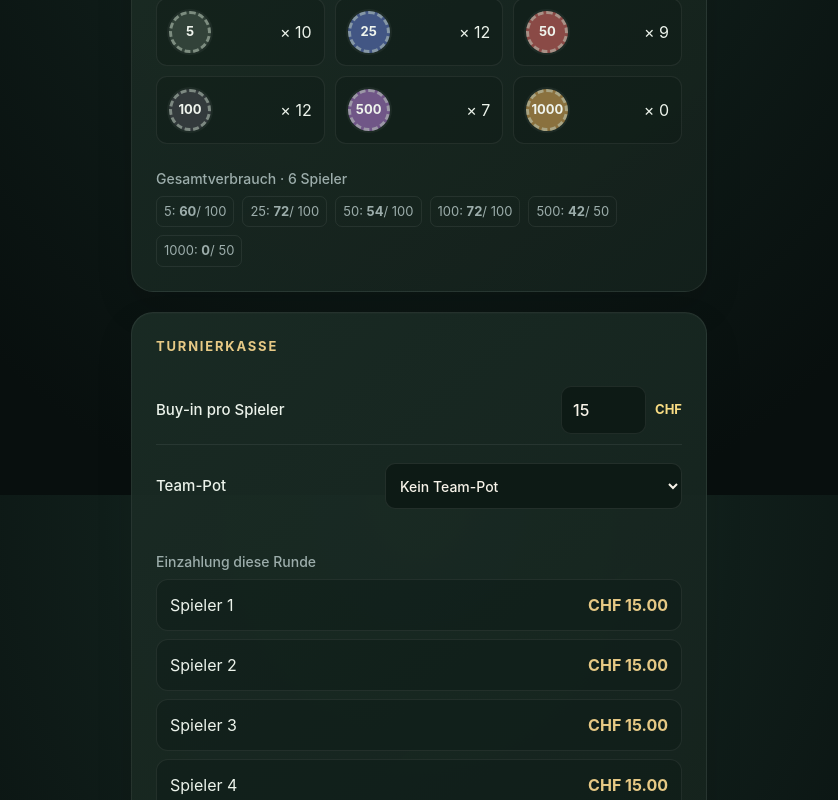
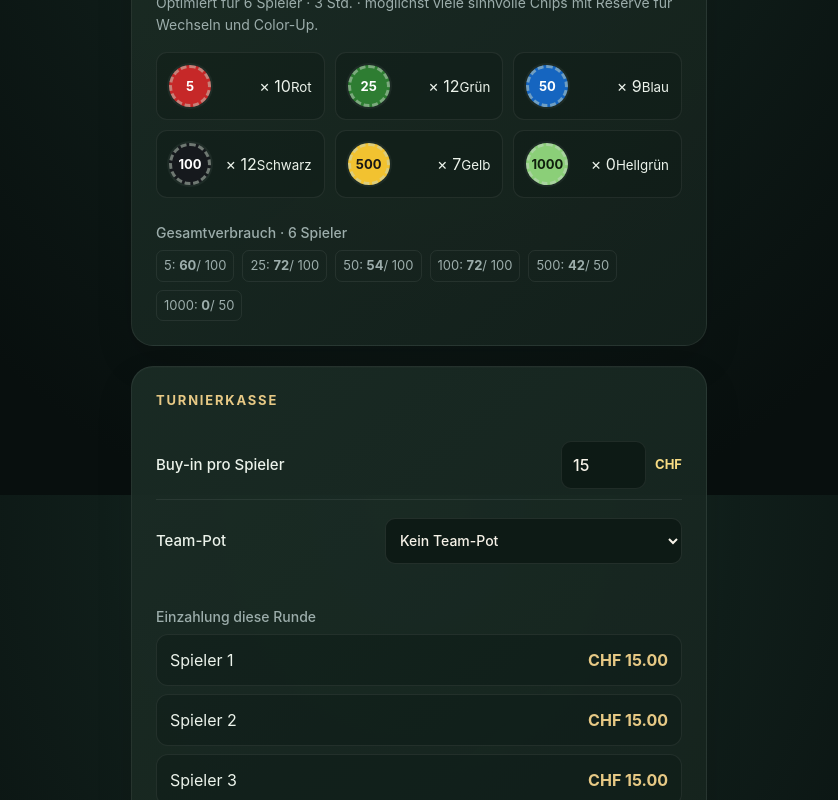
Before and after one commit to yanik404/poker-tournament-app, a React (Vite) app: page / in a window 1280 px wide. Both pictures are taken after a click on the button "Turnier erstellen". Shown: the part 305-1105 px from the top of the page, without its empty margins (221-1059 px from the left). Built offline with nearby package versions, Linux system fonts and the light colour scheme.

Commit message:
feat: show exact Gonser chip colours in plan

```diff
--- a/src/components/TournamentPlan.tsx
+++ b/src/components/TournamentPlan.tsx
@@ -1,5 +1,5 @@
 import { useMemo, useState } from 'react';
-import { DENOMINATIONS, stackValue, totalUsage } from '../logic/chips';
+import { CHIP_COLOURS, DENOMINATIONS, stackValue, totalUsage } from '../logic/chips';
 import { createBalancedTeams, DEFAULT_FINANCE, mainPrizes, money, playerContribution, totalTeamPot } from '../logic/finances';
 import { TeamAssignments } from './TeamAssignments';
 import type { ChipStack, FinanceSettings, Level, Player, Settings, Team } from '../types/tournament';
@@ -18,7 +18,7 @@ export function TournamentPlan({ settings, players, stack, levels, onStart, onBa
   const prizesValid = finance.prizePercentages.reduce((sum, value) => sum + value, 0) === 100 && finance.prizePercentages[0] > finance.prizePercentages[1] && finance.prizePercentages[1] > finance.prizePercentages[2];
   return <main className="screen plan">
     <button className="back" onClick={onBack}>‹ Zurück</button><h1>Dein Turnier</h1>
-    <section className="panel"><h2>Startstack pro Spieler</h2><div className="stack-value">{stackValue(stack).toLocaleString('de-CH')} <small>Chips</small></div><div className="chip-grid">{DENOMINATIONS.map(chip => <div key={chip}><b>{chip}</b><span>× {stack[chip]}</span></div>)}</div><h3>Gesamtverbrauch · {settings.players} Spieler</h3><div className="usage">{DENOMINATIONS.map(chip => <span key={chip}>{chip}: <b>{use[chip]}</b>/ {chip === 500 || chip === 1000 ? 50 : 100}</span>)}</div></section>
+    <section className="panel"><h2>Startstack pro Spieler</h2><div className="stack-value">{stackValue(stack).toLocaleString('de-CH')} <small>Chips</small></div><p className="hint">Optimiert für {settings.players} Spieler · {Math.round(settings.totalMinutes / 60 * 10) / 10} Std. · möglichst viele sinnvolle Chips mit Reserve für Wechseln und Color-Up.</p><div className="chip-grid">{DENOMINATIONS.map(chip => <div key={chip}><b className={`chip chip-${chip}`} style={{ background: CHIP_COLOURS[chip].hex, color: CHIP_COLOURS[chip].text }}>{chip}</b><span>× {stack[chip]}<small>{CHIP_COLOURS[chip].name}</small></span></div>)}</div><h3>Gesamtverbrauch · {settings.players} Spieler</h3><div className="usage">{DENOMINATIONS.map(chip => <span key={chip}><i className={`usage-dot chip-${chip}`} style={{ background: CHIP_COLOURS[chip].hex }}/>{chip}: <b>{use[chip]}</b>/ {chip === 500 || chip === 1000 ? 50 : 100}</span>)}</div></section>
     <section className="panel"><h2>Turnierkasse</h2>
       <label className="money-input">Buy-in pro Spieler<input aria-label="Buy-in pro Spieler" type="number" min="0" step="1" value={finance.buyIn} onChange={event => updateMoney('buyIn', Number(event.target.value))}/><b>CHF</b></label>
       <label className="select-label">Team-Pot<select aria-label="Team-Modus" value={finance.teamSize ? 'on' : 'off'} onChange={event => setTeamMode(event.target.value === 'on')}><option value="off">Kein Team-Pot</option><option value="on">2er-Teams · bei ungerade 1×3er-Team</option></select></label>
@@ -26,7 +26,7 @@ export function TournamentPlan({ settings, players, stack, levels, onStart, onBa
       <h3>Einzahlung diese Runde</h3><div className="payment-list">{players.map(player => <span key={player.id}>{player.name}<b>{money(playerContribution(player, teams, finance))}</b></span>)}</div>
       <h3>Preisgeld · Hauptpot {money(finance.buyIn * players.length)}</h3><div className="prize-editor">{([0, 1, 2] as const).map(index => <label key={index}>{index + 1}. Platz · Anteil<input aria-label={`${index + 1}. Platz Prozent`} type="number" min="0" max="100" value={finance.prizePercentages[index]} onChange={event => updatePrize(index, Number(event.target.value))}/><span>{finance.prizePercentages[index]} % = {money(prizes[index])}</span></label>)}</div><p className="hint">Auszahlung gesamt: <b>{money(prizeTotal)}</b> von {money(finance.buyIn * players.length)} Hauptpot.</p>{!prizesValid && <p className="validation">Die drei Anteile müssen genau 100 % ergeben und für jeden Platz kleiner werden.</p>}
     </section>
-    <section className="panel"><h2>Blind-Plan</h2><ol className="levels">{levels.map((level, index) => <li key={level.id} className={level.isBreak ? 'break' : ''}><span>{level.isBreak ? 'BREAK' : `Level ${index + 1}`}</span><b>{formatBlind(level)}</b><small>{Math.round(level.durationSeconds / 60)} Min.</small></li>)}</ol></section>
+    <section className="panel"><h2>Blind-Plan</h2><p className="hint">Die Blind-Steigerung berücksichtigt Spieldauer, Startstack und Spieleranzahl. Mehr Chips oder mehr Spieler führen bei gleicher Wunschdauer zu einer entsprechend steileren Struktur.</p><ol className="levels">{levels.map((level, index) => <li key={level.id} className={level.isBreak ? 'break' : ''}><span>{level.isBreak ? 'BREAK' : `Level ${index + 1}`}</span><b>{formatBlind(level)}</b><small>{Math.round(level.durationSeconds / 60)} Min.</small></li>)}</ol></section>
     <button className="primary" disabled={!prizesValid} onClick={() => onStart(finance, teams)}>Turnier starten</button>
   </main>;
 }
```
